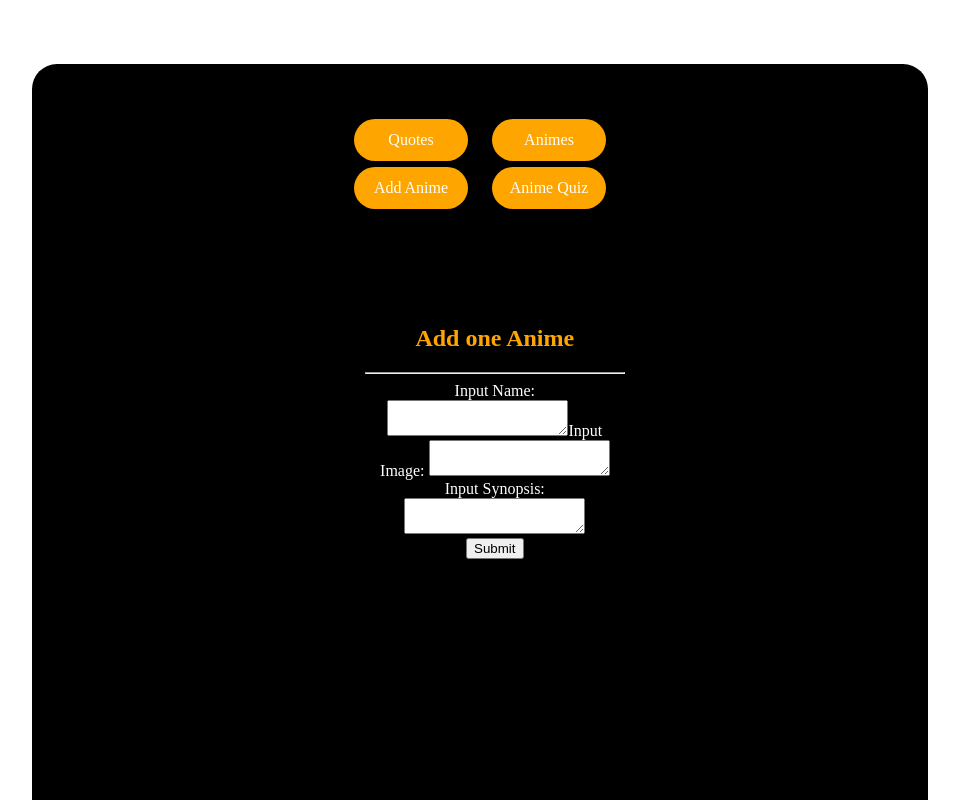
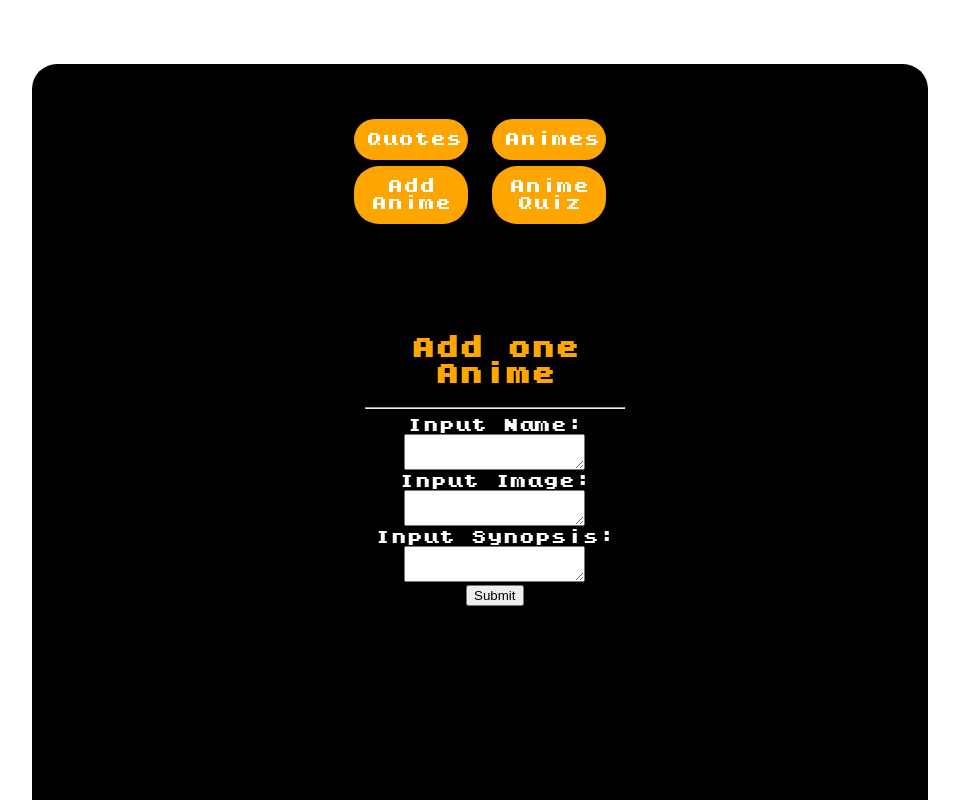
Before and after one commit to charliesonye/Anime-project, a React (Create React App) app in the folder client/: page /animes/new in a window 1280 px wide. Shown: the top 800 px of the page, without its empty margins (160-1119 px from the left). Built offline with nearby package versions, Linux system fonts and the light colour scheme; no server answers.

Commit message:
Added Kongtext to font of entire app...Successfully imported custom font

```diff
--- a/client/src/App.css
+++ b/client/src/App.css
@@ -1,3 +1,8 @@
+@font-face {
+  font-family: 'Kongtext';
+  src: url(../public/kongtext.ttf);
+}
+
 .App {
   position: absolute;
   text-align: center;
@@ -66,7 +71,7 @@ h1 , h2{
 .animeSearchBar {
   position: absolute;
   left: 5%;
-  width: 15%;
+  width: 16%;
 }
 
 .rightArrow {
```
Also changed, not shown: client/public/kongtext.ttf (added).
